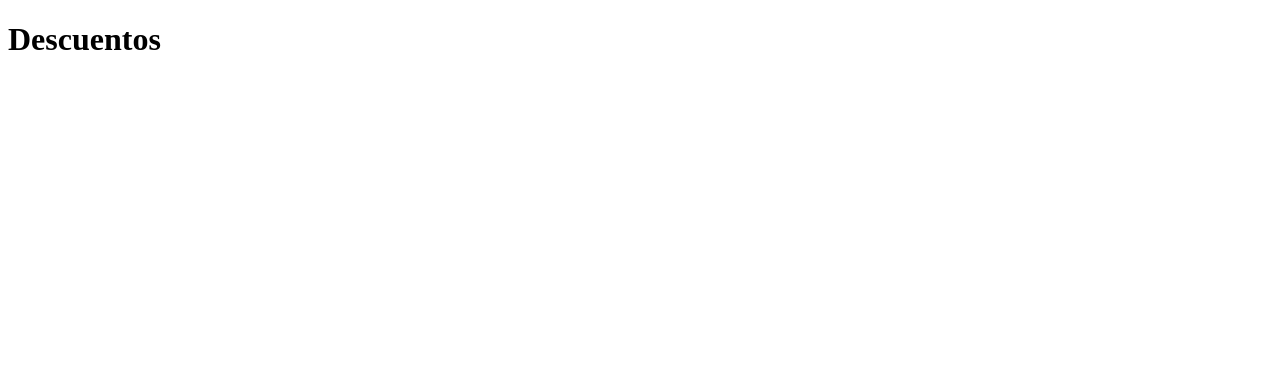
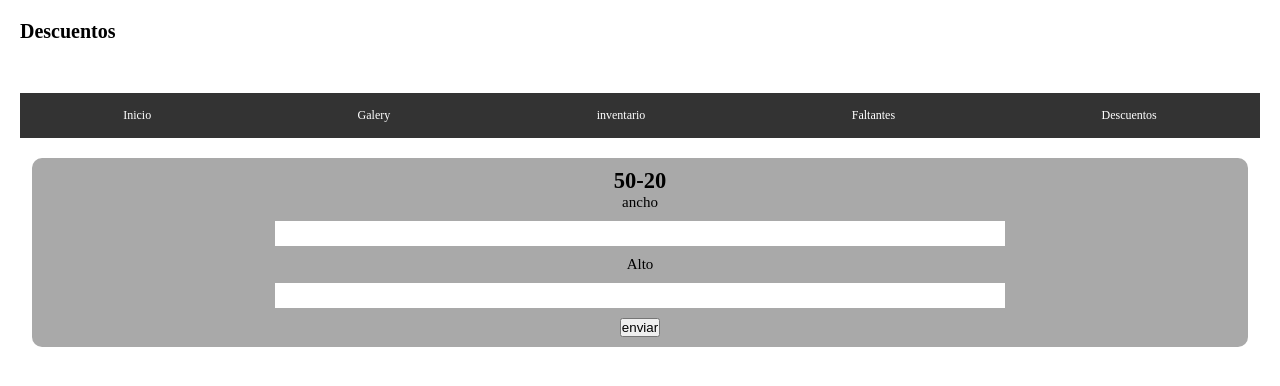
Before and after one commit to kivindirlian/descuentosmaterial, a plain HTML site: page index.html in a window 1280 px wide. Drawn offline with nearby package versions, Linux system fonts and the light colour scheme.

Commit message:
nuevos cambios

```diff
--- a/index.html
+++ b/index.html
@@ -3,9 +3,61 @@
 <head>
     <meta charset="UTF-8">
     <meta name="viewport" content="width=device-width, initial-scale=1.0">
+    <link rel="stylesheet" href="./styles/styles.css">
     <title>Descuentos</title>
 </head>
 <body>
-    <h1>Descuentos</h1>
+
+       <header>
+        <h1>Descuentos</h1>
+
+        <nav>
+            <ul class="menuHorizontal">
+                <li><a href="#">Inicio</a></li>
+                <li><a href="#">Galery</a></li>
+                <li><a href="#">inventario</a></li>
+                <li><a href="#">Faltantes</a></li>
+                <li>
+                    <a href="#">Descuentos</a>
+                    <ul class="menuVertical">
+                        <li><a href="#des1">50-20</a></li>
+                        <li><a href="#">Ventana Proyectante vidrio entero</a></li>
+                        <li><a href="#">Cabina de baño</a></li>
+                        <li><a href="#">Puerta de baño</a></li>
+                        <li><a href="#">puerta ventana vidrio entero</a></li>
+                        <li><a href="#">puerta ventana laverinto</a></li>
+                        <li><a href="#">ventana proyectante laverinto</a></li>
+
+                    </li>
+                    </ul>
+            </ul>
+        </nav>
+
+    </header>
+
+    <div class="des1" id="des1">
+
+        <form>
+            <h2>50-20</h2>
+            <label for="ventana1">ancho</label>
+            <input type="number" name="ventana1" id="ventana1">
+
+            <label for="ventana1alto">Alto</label>
+            <input type="number" name="ventana1alto" id="ventana1alto">
+
+            <input type="button" value="enviar" onclick="descuento1()" class="enviar1">
+        </form>
+
+
+        <div class="descuentos">
+            <h3>horizontal: </h3><p class="horizontal"></p>
+            <h3>jamba: </h3><p class="jamba"></p>
+            <h3>tope y enganche: </h3><p class="topengan"></p>
+
+        </div>
+    </div>
+
+    <script src="./js/main.js"></script>
+    <script src="https://cdnjs.cloudflare.com/ajax/libs/jspdf/2.5.1/jspdf.umd.min.js"></script>
 </body>
 </html>
--- /dev/null
+++ b/js/main.js
@@ -0,0 +1,14 @@
+
+function descuento1() {
+    let ancho1 = document.getElementById('ventana1').value;
+    let alto1 = document.getElementById('ventana1alto').value;
+    let decuentos = document.querySelector('.descuentos').style.display = 'flex';
+    document.querySelector('.horizontal').innerHTML=(ancho1 - 3) / 2;
+    document.querySelector('.jamba').innerHTML=alto1 - 1.8;
+    document.querySelector('.topengan').innerHTML=alto1 - 3;
+
+    if (ancho1 == 0 && alto1 == 0 ) {
+
+
+    }
+}
--- /dev/null
+++ b/styles/styles.css
@@ -0,0 +1,118 @@
+* {
+    margin:0px;
+    padding:0px;
+}
+
+html {
+    box-sizing: border-box;
+    font-size: 62.5%;
+}
+
+body {
+    background-color: var(--cuaternario);
+}
+
+*,
+*:before,
+*:after {
+    box-sizing: inherit;
+}
+
+body{
+    margin: 20px;
+}
+
+nav{
+    max-width: 100%;
+    margin: auto;
+    background-color: #333;
+    font-size: 12px;
+    margin-top: 50px;
+}
+
+li,
+ul,
+a{
+    list-style: none;
+    text-decoration: none;
+}
+.menuHorizontal{
+    list-style: none;
+    display: flex;
+    justify-content: space-around;
+}
+
+.menuHorizontal > li > a{
+    display: block;
+    padding: 15px 20px;
+    color: white;
+    text-decoration: none;
+}
+
+.menuHorizontal >li:hover{
+    background-color: red;
+}
+
+.menuVertical{
+    position: absolute;
+    display: none;
+    list-style: none;
+    width: 200px;
+    background-color: rgba(0, 0, 0, 0.5);
+
+}
+
+.menuHorizontal li:hover  .menuVertical{
+    display: block;
+}
+
+.menuVertical li:hover{
+    background-color: black;
+}
+
+.menuVertical li a{
+    display: block;
+    color: white;
+    padding:  15px 15px 15px 20px;
+}
+
+
+
+/* 50/20 */
+
+.des1{
+    width: 98%;
+    margin: 20px auto;
+    display: flex;
+    flex-direction: column;
+    background-color: darkgray;
+    border-radius: 10px;
+    text-align: center;
+    padding:10px 0;
+    font-size: 15px;
+}
+
+.des1 h3,
+.des1 p{
+    display: flex;
+    margin: 2px;
+}
+
+.descuentos{
+    display: none;
+    flex-direction: column;
+    justify-content: center;
+    align-items: center;
+}
+
+
+#ventana1,
+#ventana1alto{
+    width: 60%;
+    display: block;
+    text-align: center;
+    margin: 10px auto;
+    border: none;
+    outline: none;
+    padding: 5px;
+}
```
